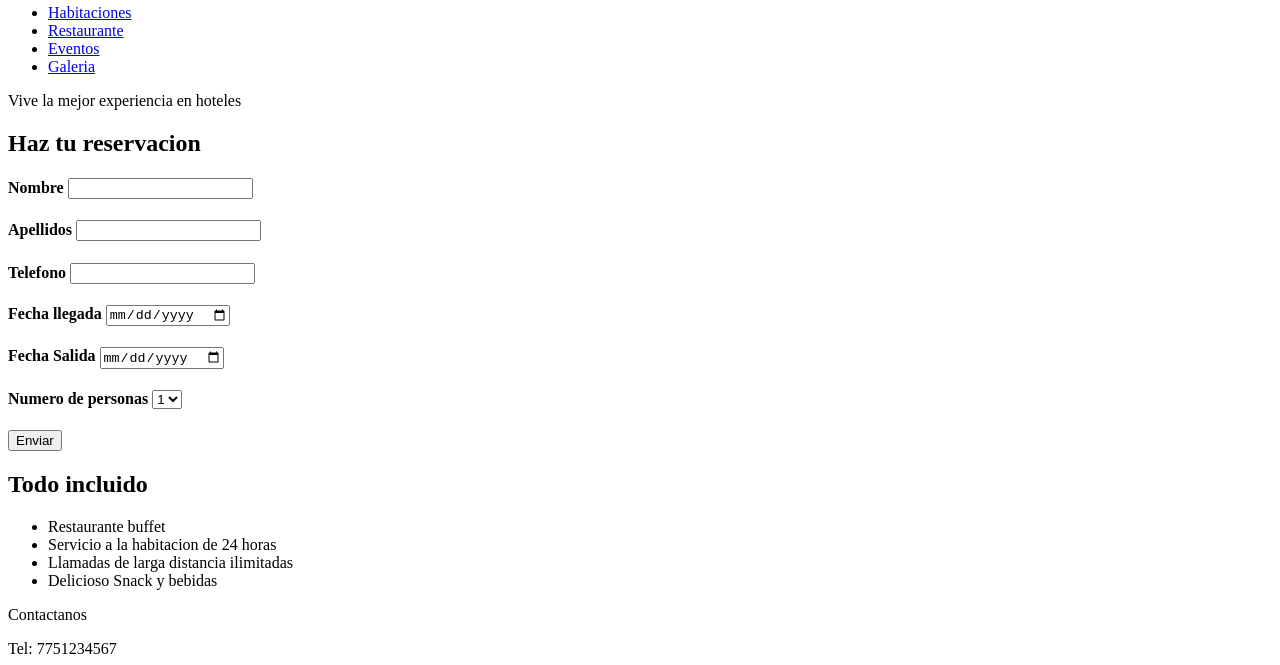
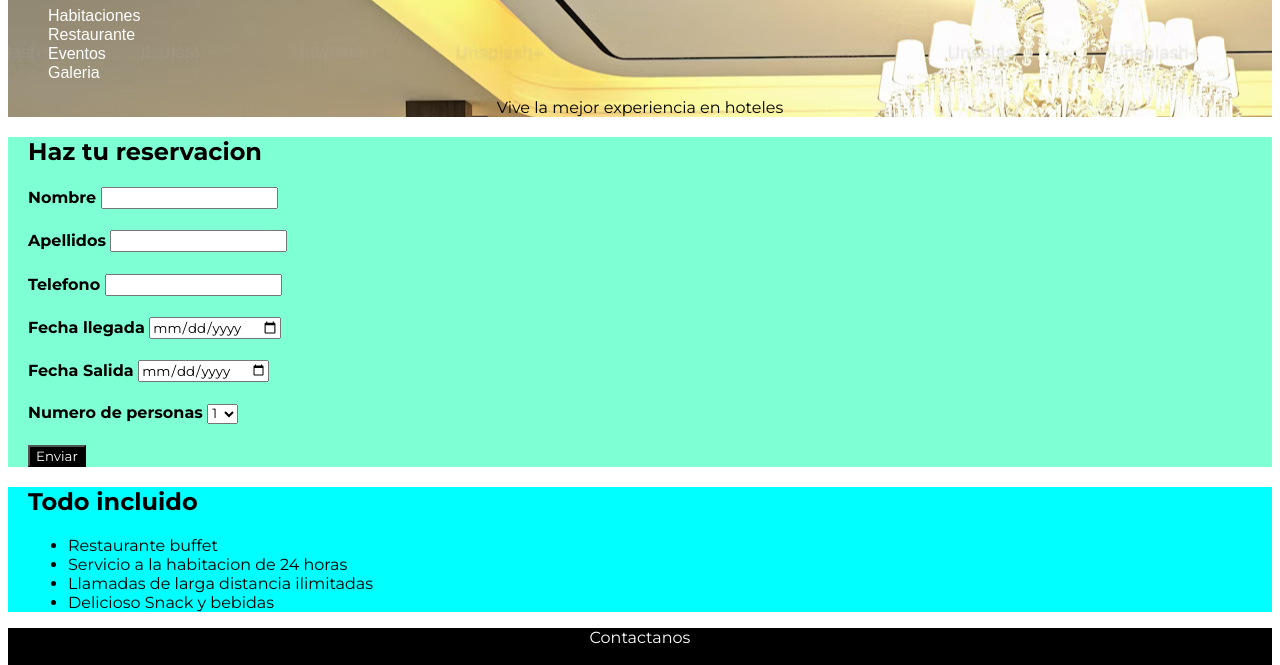
Before and after one commit to JorgeIslasVillar23/EntregaWeb2, a plain HTML site: page index.html in a window 1280 px wide. Shown: the part 76-741 px from the top of the page. Drawn offline with Linux system fonts and the light colour scheme; the site is published under a folder, as on GitHub Pages, so addresses that start at the root find nothing.

Commit message:
arreglo de liga de css

```diff
--- a/index.html
+++ b/index.html
@@ -8,7 +8,7 @@
       href="https://fonts.googleapis.com/css2?family=Montserrat:ital,wght@0,100..900;1,100..900&display=swap"
       rel="stylesheet"
     />
-    <link rel="stylesheet" href="/css/style.css">
+    <link rel="stylesheet" href="./css/style.css">
 </head>
 <body>
     <header class="index-header">
```
Also changed, not shown: html/galeria.html (+1 -1 lines), html/habitaciones.html (+1 -1 lines).
